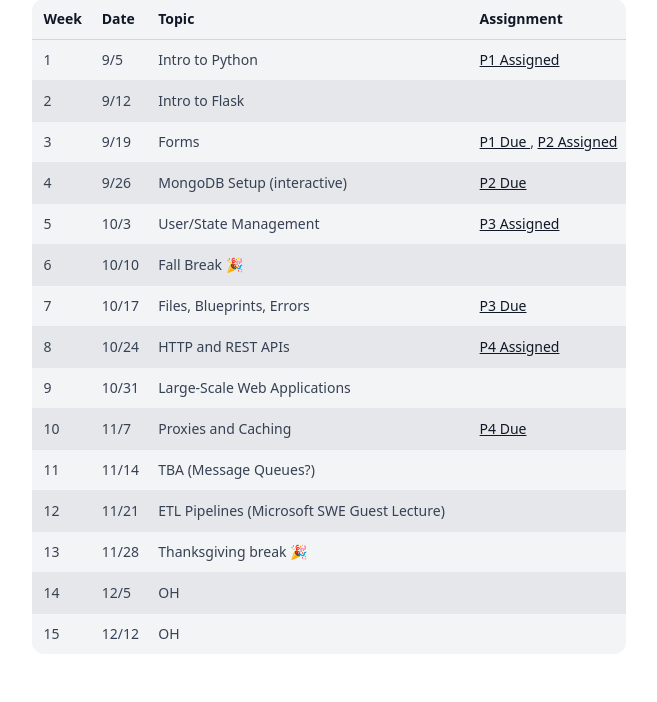
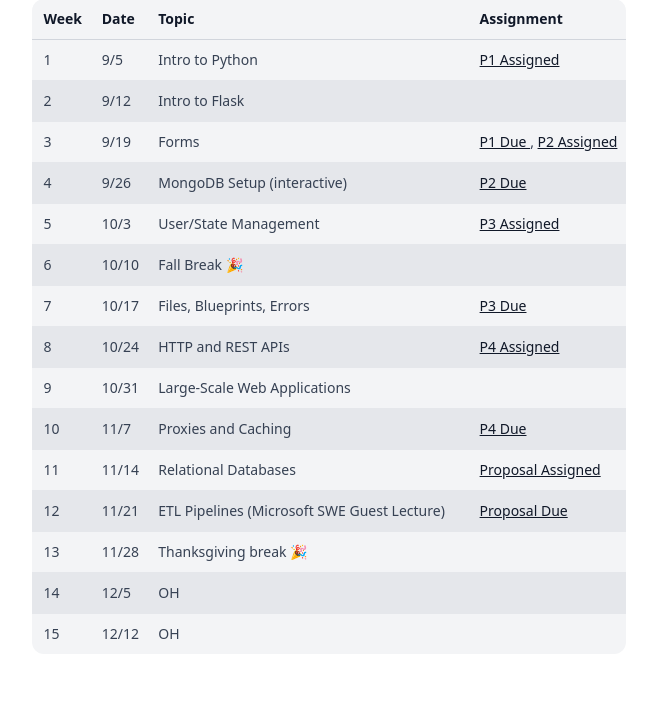
Before and after one commit to CMSC388J-STAFF/388jwebsite, a Flask app: page /388j in a window 1280 px wide. Shown: the part 1773-2475 px from the top of the page, without its empty margins (311-968 px from the left). Run offline with Flask 2, Linux system fonts and the light colour scheme; style sheets or scripts are compiled from the project's sources.

Commit message:
Update schedule with new topics and deadlines

```diff
--- a/homepage/templates/homepage/schedule.html
+++ b/homepage/templates/homepage/schedule.html
@@ -21,8 +21,8 @@
     {{ weekM(8, '10/24', 'HTTP and REST APIs', ['P4 Assigned'], ['https://classroom.github.com/a/gOoVgUCZ']) }}
     {{ weekM(9, '10/31', 'Large-Scale Web Applications') }}
     {{ weekM(10, '11/7', 'Proxies and Caching', ['P4 Due'], ['https://www.gradescope.com/courses/1117091/assignments/6669740/']) }}
-    {{ weekM(11, '11/14', 'TBA (Message Queues?)') }}
-    {{ weekM(12, '11/21', 'ETL Pipelines (Microsoft SWE Guest Lecture)') }}
+    {{ weekM(11, '11/14', 'Relational Databases', ['Proposal Assigned'], ['https://github.com/CMSC388J-UMD-Fall2025/388jfall2025/blob/master/projects/final.md']) }}
+    {{ weekM(12, '11/21', 'ETL Pipelines (Microsoft SWE Guest Lecture)', ['Proposal Due'], ['https://www.gradescope.com/courses/1117091/assignments/6669752/submissions']) }}
     {{ weekM(13, '11/28', 'Thanksgiving break 🎉') }}
     {{ weekM(14, '12/5', 'OH') }}
     {{ weekM(15, '12/12', 'OH') }}
```
